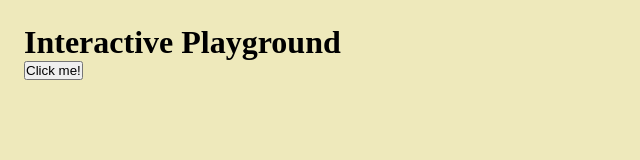
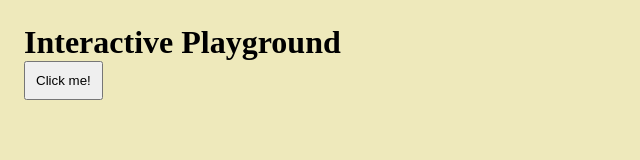
Before and after one commit to csarq/interactive-playground, a plain HTML site: page index.html in a window 1280 px wide. Shown: the whole page, without its empty margins (0-640 px from the left). Drawn offline with Linux system fonts and the light colour scheme.

Commit message:
add padding to btn1

```diff
--- a/style.css
+++ b/style.css
@@ -9,3 +9,7 @@ body {
   box-sizing: border-box;
   background: #eee9bb;
 }
+
+.btn1 {
+  padding: 10px;
+}
```
